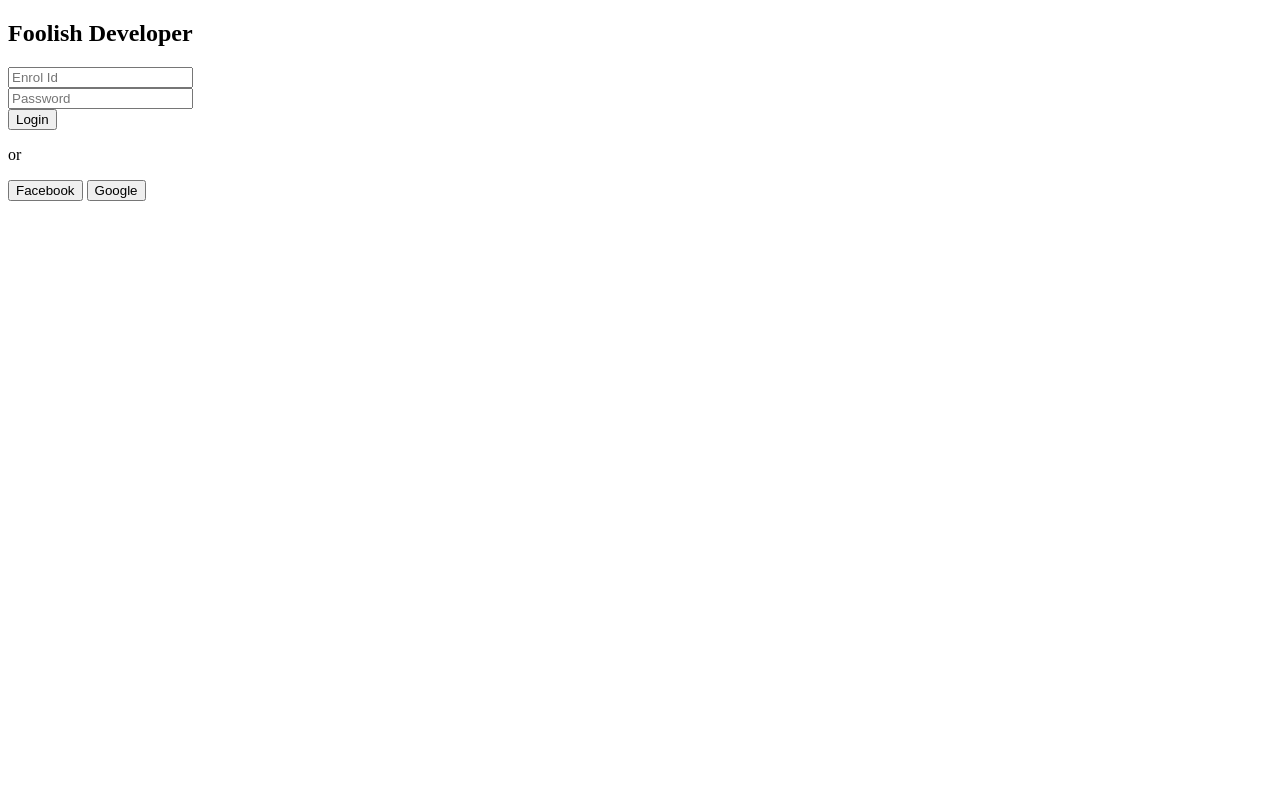
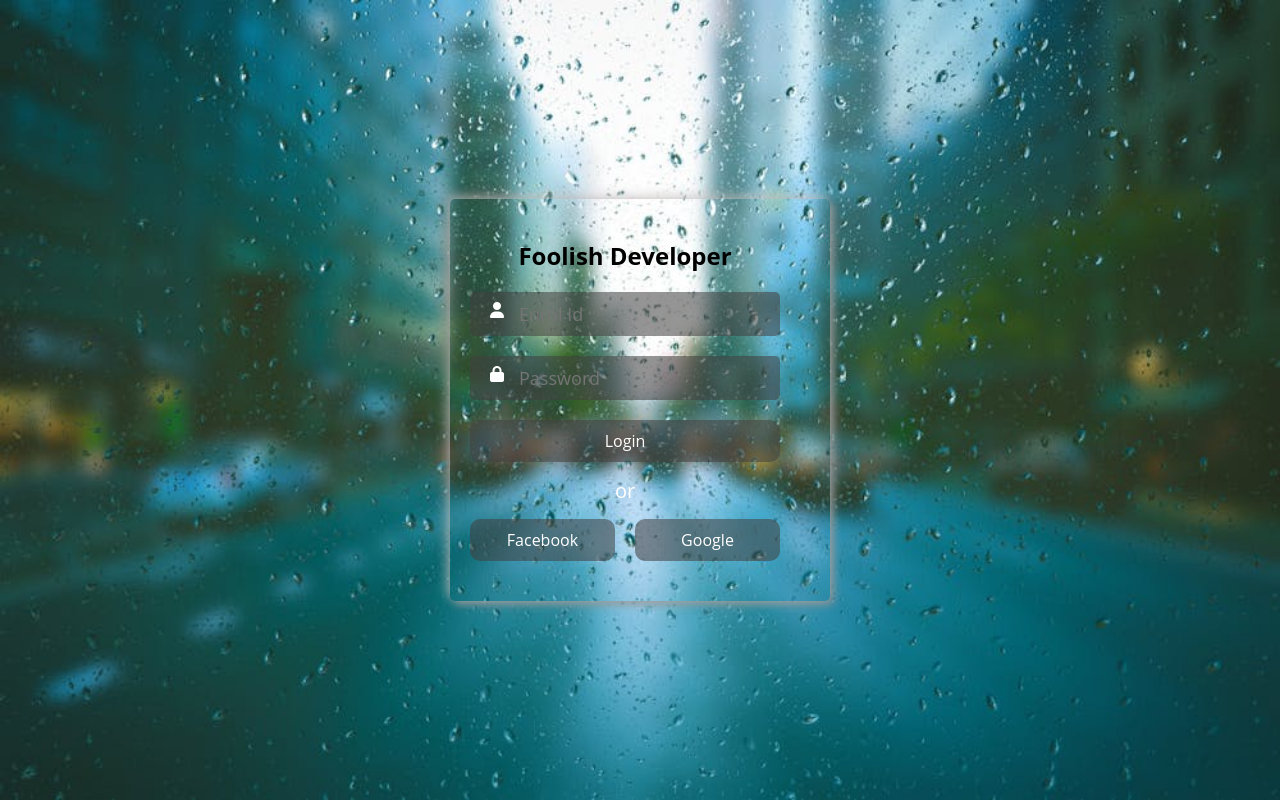
Before and after one commit to habibulla552272/Assignment-Q7, a plain HTML site: page Index.html in a window 1280 px wide. Drawn offline with Linux system fonts and the light colour scheme.

Commit message:
some add

```diff
--- a/Index.html
+++ b/Index.html
@@ -1,28 +1,36 @@
 <!DOCTYPE html>
 <html lang="en">
+
 <head>
     <meta charset="UTF-8">
     <meta name="viewport" content="width=device-width, initial-scale=1.0">
     <title>Q7</title>
     <link rel="stylesheet" href="style.css">
+
+    <link rel="stylesheet" href="https://cdnjs.cloudflare.com/ajax/libs/font-awesome/6.6.0/css/all.min.css"
+        integrity="sha512-Kc323vGBEqzTmouAECnVceyQqyqdsSiqLQISBL29aUW4U/M7pSPA/gEUZQqv1cwx4OnYxTxve5UMg5GT6L4JJg=="
+        crossorigin="anonymous" referrerpolicy="no-referrer" />
 </head>
+
 <body>
     <main>
-        <section>
-            <div>
+        <section class="wrapper">
+            <div class="loginform">
                 <h2>Foolish Developer</h2>
                 <form action="">
-                    <div>
-                        <input type="email" name="email" id="" placeholder="Enrol Id">
+                    <div class="input-form enrol">
+                        <i class="fa-solid fa-user"></i>
+                        <input class="loginform-input" type="email" name="email" id="" placeholder="Enrol Id">
                     </div>
-                    <div>
-                        <input type="password" name="" id="" placeholder="Password">
+                    <div class="input-form password">
+                        <i class="fa-solid fa-lock"></i>
+                        <input class="loginform-input" type="password" name="" id="" placeholder="Password">
                     </div>
-                    <button>Login</button>
-                    <p>or</p>
-                    <div>
-                        <button>Facebook</button>
-                        <button>Google</button>
+                    <button class="loginform-button">Login</button>
+                    <p style="text-align: center; padding: 15px 0; font-size: 20px; color: white;">or</p>
+                    <div class="loginform-submit">
+                        <button class="loginform-button">Facebook</button>
+                        <button class="loginform-button">Google</button>
 
                     </div>
                 </form>
@@ -30,4 +38,5 @@
         </section>
     </main>
 </body>
+
 </html>
--- a/style.css
+++ b/style.css
@@ -0,0 +1,63 @@
+*{
+    margin: 0;
+    padding: 0;
+    box-sizing: border-box;
+    font-family: "open Sans",sans-serif;
+}
+.wrapper{
+    width: 100%;
+    height: 100vh;
+    background: url(pexels-photo-531880.jpeg) no-repeat top center;
+    background-size: cover;
+
+}
+.loginform{
+    display: flex;
+    align-items: center;
+    justify-content: center;
+    flex-direction: column;
+    position: absolute;
+    top: 50%;
+    left: 50%;
+    transform: translate(-50%,-50%);
+    max-width: 380px;
+    height: auto;
+    border-radius: 5px;
+    padding: 40px 30px 40px 0;
+    width: 100%;
+    box-shadow: -4px -4px 11px #c8c2c2a2,
+                4px 4px 9px rgba(147,149,151,0.871);
+
+}
+.loginform-input{
+    outline: none;
+    background:transparent;
+    color: white;
+    border:  none;
+    font-size: 18px;
+}
+.input-form{
+    display: flex;
+    gap: 15px;
+    color: white;
+    padding: 10px 20px;
+    margin: 20px 0;
+    border: 2px;
+    background: rgba(66, 65, 65, 0.55);
+    border-radius: 5px;
+}
+
+
+.loginform-button{
+    padding: 10px 20px;
+    background: rgba(66, 65, 65, 0.55);
+    border: none;
+    border-radius: 10px;
+    color: white;
+    font-size: 1rem;
+    width: 100%;
+}
+.loginform-submit{
+    display: flex;
+    gap: 20px;
+}
```
Also changed, not shown: pexels-photo-531880.jpeg (added).
